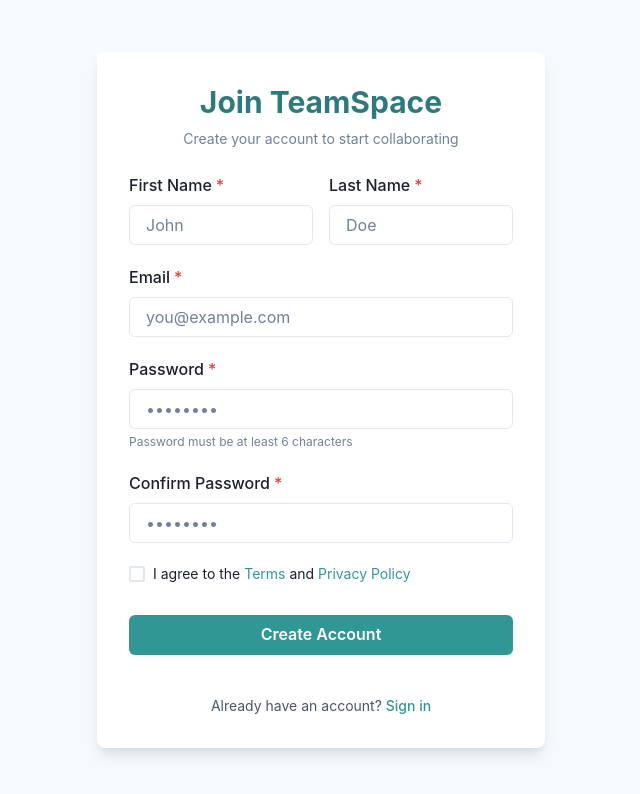
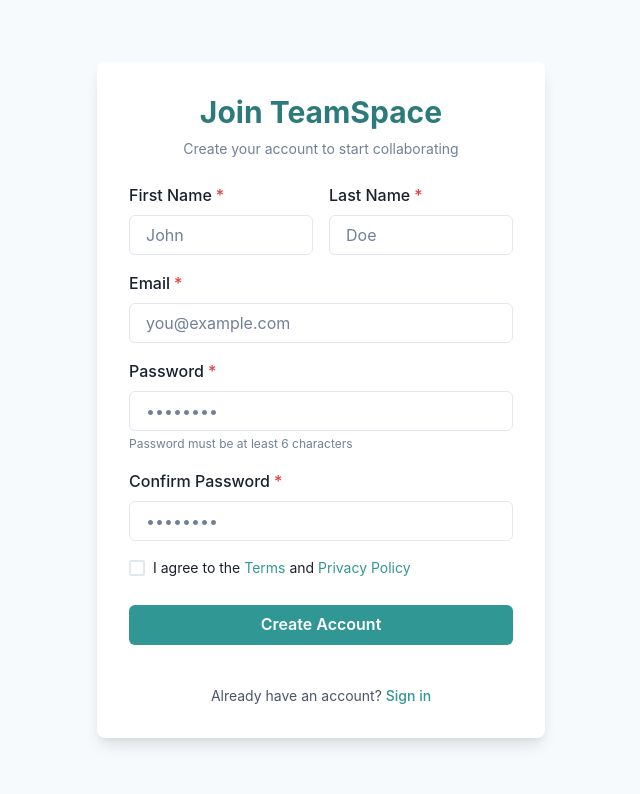
Before and after one commit to Nilakshisute/Team_Space_Collaboration, a React (Vite) app: page /register in a window 1280 px wide. Shown: the top 794 px of the page, without its empty margins (319-959 px from the left). Built offline with nearby package versions, Linux system fonts and the light colour scheme.

Commit message:
login-register-updattion-II

```diff
--- a/src/Components/Register.jsx
+++ b/src/Components/Register.jsx
@@ -16,6 +16,7 @@ import {
   HStack,
   Link,
 } from "@chakra-ui/react";
+
 import { createUserWithEmailAndPassword } from "firebase/auth";
 import { auth, db } from "../firebase/firebaseConfig";
 import { setDoc, doc } from "firebase/firestore";
@@ -127,7 +128,7 @@ const Register = () => {
           </Box>
 
           <form onSubmit={handleRegister}>
-            <VStack spacing={5}>
+            <VStack spacing={4}>
               <HStack spacing={4}>
                 <FormControl isRequired>
                   <FormLabel>First Name</FormLabel>
```
